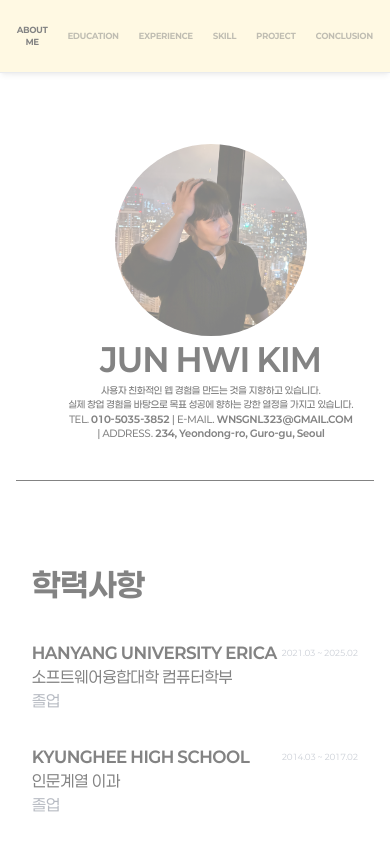
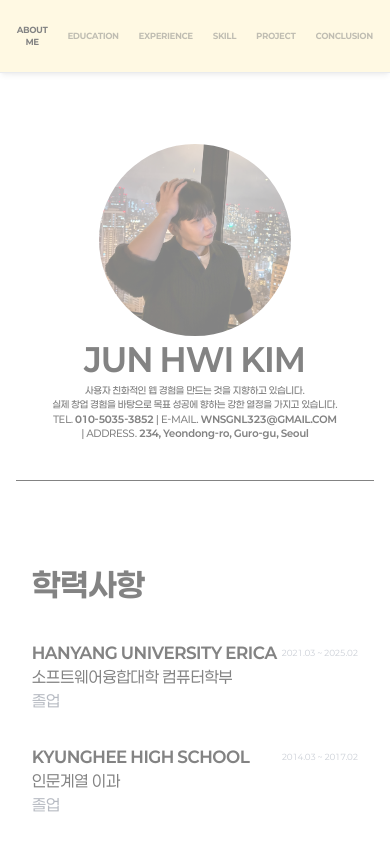
Before and after one commit to kimkimjunjun/portfolio, a Next.js app: page / in a window 390 px wide. Shown: the top 844 px of the page. Built offline with nearby package versions, Linux system fonts and the light colour scheme.

Commit message:
자기소개 위치조정

```diff
--- a/components/introduction/introduction.tsx
+++ b/components/introduction/introduction.tsx
@@ -3,7 +3,7 @@ import intro from "@/public/images/intro.jpg"
 
 export default function Introduction() {
     return (
-        <div className="lg:flex ml-[2rem] lg:ml-[5rem] mt-[2rem] lg:mt-[5rem] h-[16rem] items-center mb-[4rem] lg:mb-0">
+        <div className="lg:flex ml-0 lg:ml-[5rem] mt-[2rem] lg:mt-[5rem] h-[16rem] items-center mb-[4rem] lg:mb-0">
             <Image className="rounded-full w-[12rem] lg:w-[18rem] h-[12rem] lg:h-[18rem] mx-auto lg:mx-0" src={intro} alt="" />
             <div className="flex flex-col justify-center text-center lg:text-left lg:ml-[3rem]">
                 <h1 className="text-[2rem] lg:text-[4rem] font-bold">JUN HWI KIM</h1>
```
